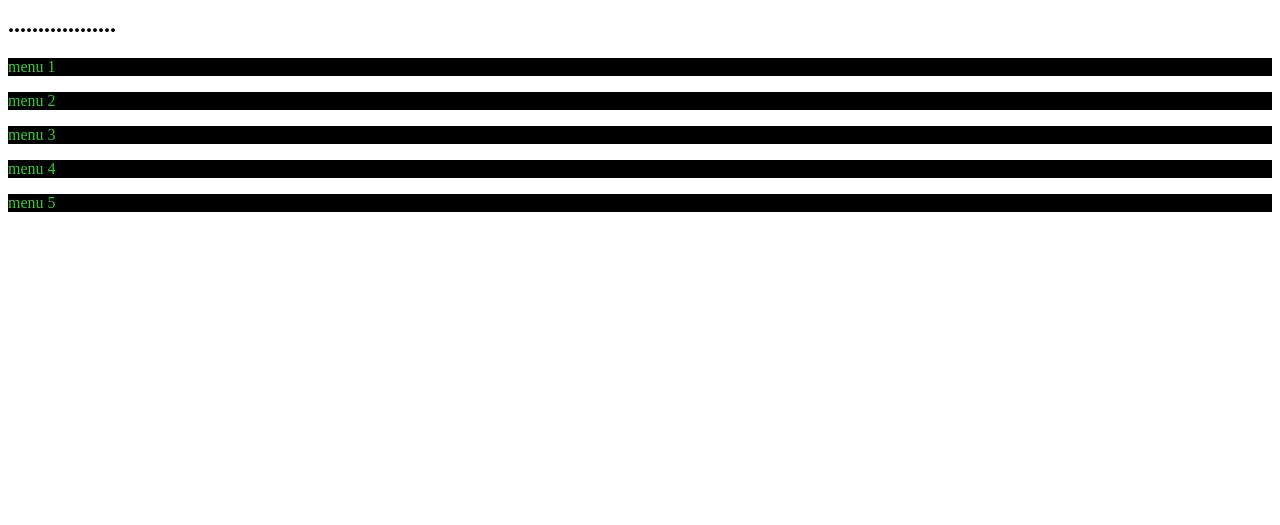
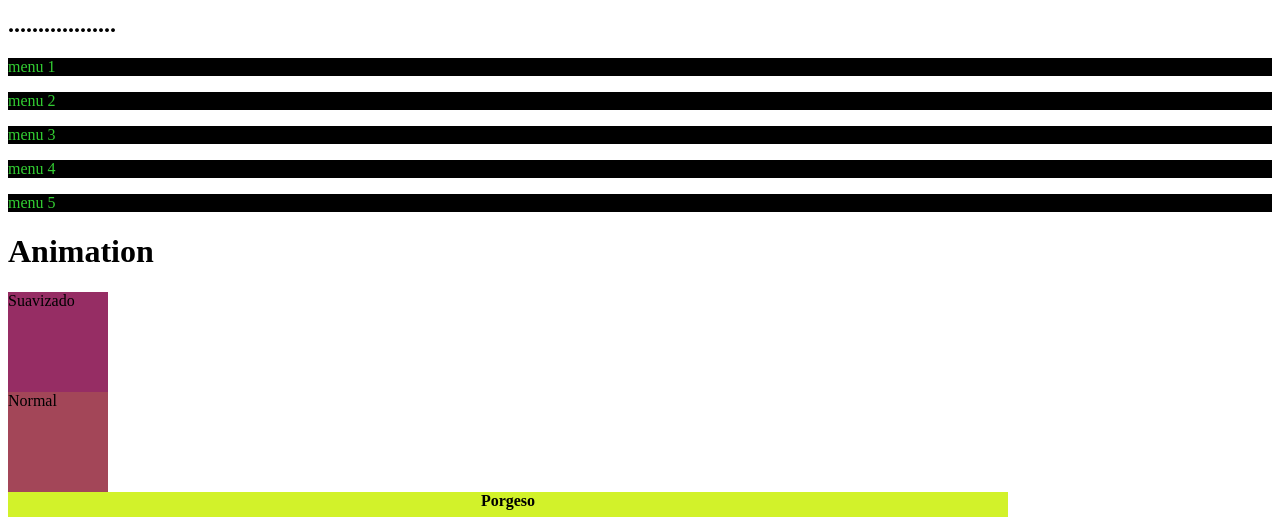
Before and after one commit to MartinezOrtizEduardoAntonio/MartinezOrtizEduardoAntonio.github.io, a PHP site: the page made by parcial 2/ejercicio 7/ejercicio_u2_07.html in a window 1280 px wide. Shown: the part 1261-1786 px from the top of the page. Before the commit the page ends 1473 px from the top, so only its background shows below. Run offline with PHP 8.4, Linux system fonts and the light colour scheme; some web fonts are replaced.

Commit message:
segundo avance

```diff
--- a/parcial 2/ejercicio 7/css/styles.css
+++ b/parcial 2/ejercicio 7/css/styles.css
@@ -64,3 +64,46 @@ p{
     height: 125%;
     font-size: 125%;
 }
+
+.rainbow{
+    width: 100px;
+    height: 100px;
+    animation-name: rgb;animation-duration: 2.5s;
+    animation-timing-function: linear;
+    animation-iteration-count: infinite;
+
+}
+
+.arcoiris{
+    width: 100px;
+    height: 100px;
+    animation-name: rgb;animation-duration: 2.5s;
+    animation-timing-function: ease-in;
+    animation-iteration-count: infinite;
+}
+
+.barraProgreso{
+    color: black;
+    font-weight: bold;
+    width: 1000px;
+    background-color: gray;
+    text-align: center;
+    height: 25px;
+    animation-name: rgbLine;animation-duration: 10s;animation-delay: 5s;
+}
+
+@keyframes rgb {
+    0%{background-color:green;}
+    16%{background-color:yellow;}
+    50%{background-color:rgb(128, 0, 122);}
+    67%{background-color:rgb(255, 66, 9);}
+    82%{background-color:rgb(0, 162, 255);}
+    100%{background-color:green;}
+}
+
+@keyframes rgbLine {
+    0%{background-color:rgb(0, 174, 255);}
+    67%{background-color:rgb(251, 255, 0);}
+    82%{background-color:rgb(255, 51, 0);}
+    90%{background-color:rgb(255, 0, 0);}
+}
--- a/parcial 2/ejercicio 7/ejercicio_u2_07.html
+++ b/parcial 2/ejercicio 7/ejercicio_u2_07.html
@@ -72,5 +72,12 @@
         <p class="matriz_2">menu 4</p>
         <p class="matriz_2">menu 5</p>
     </hgroup>
+    <hgroup>
+        <h1>Animation</h1>
+        <div class="rainbow">Suavizado</div>
+        <div class="arcoiris">Normal</div>
+        <div class="barraProgreso">Porgeso</div>
+    </hgroup>
+
    </body>
 </html>
```
